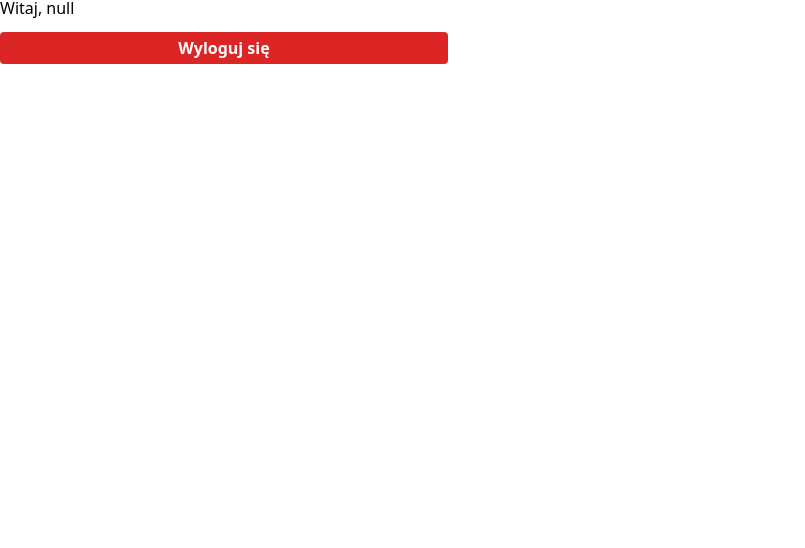
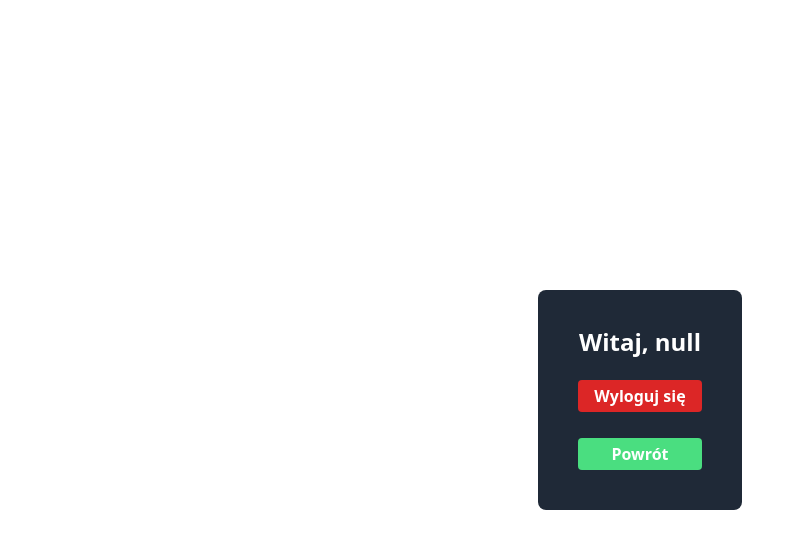
Before and after one commit to Bodia06/project-presentation, a Next.js app: page /profile in a window 1280 px wide. Shown: the top 548 px of the page, without its empty margins (0-805 px from the left). Built offline with nearby package versions, Linux system fonts and the light colour scheme; no server answers.

Commit message:
Create profile page

```diff
--- a/src/app/profile/page.js
+++ b/src/app/profile/page.js
@@ -24,19 +24,28 @@ export default function ProfileUser() {
 	const handleLogout = async () => {
 		await signOut(auth)
 		router.push('/')
-		setUser(null)
+	}
+
+	const handleGlobalPage = () => {
+		router.push('/')
 	}
 
 	return (
-		<div className='max-w-md w-full min-w-[350px]'>
-			<div className=''>
-				<h1 className=''>{`Witaj, ${email}`}</h1>
+		<div className='max-w-md w-full  min-w-[350px] h-screen m-auto flex justify-center items-center'>
+			<div className='flex flex-col justify-center items-center gap-[10px] bg-gray-800 p-[40px] rounded-lg'>
+				<h1 className='text-white font-[600] text-[24px]'>{`Witaj, ${email}`}</h1>
 				<button
 					onClick={handleLogout}
 					className='mt-4 bg-red-600 hover:bg-red-700 text-white font-semibold py-2 px-4 rounded transition duration-300 w-full'
 				>
 					Wyloguj się
 				</button>
+				<button
+					onClick={handleGlobalPage}
+					className='mt-4 bg-green-400 hover:bg-green-500 text-white font-semibold py-2 px-4 rounded transition duration-300 w-full'
+				>
+					Powrót
+				</button>
 			</div>
 		</div>
 	)
--- a/src/data/product.js
+++ b/src/data/product.js
@@ -1,11 +1,13 @@
 const PRODUCTS = [
 	{
+		productCod: 1,
 		name: 'iPhone 15 Pro',
 		price: 4999,
 		imageUrl:
 			'https://www.apple.com/newsroom/images/2023/09/apple-unveils-iphone-15-pro-and-iphone-15-pro-max/tile/Apple-iPhone-15-Pro-lineup-hero-230912.jpg.news_app_ed.jpg',
 	},
 	{
+		productCod: 2,
 		name: 'iPhone 16 Pro',
 		price: 3200,
 		imageUrl:
--- a/src/firebase/config.js
+++ b/src/firebase/config.js
@@ -1,10 +1,11 @@
 import { initializeApp } from 'firebase/app'
-import { getFirestore } from 'firebase/firestore'
 import { getAuth } from 'firebase/auth'
 
 const firebaseConfig = {
 	apiKey: 'AIzaSyCvZDG2jB5BwX12iNcN201GNIwwon5utzk',
 	authDomain: 'project-presentation-6094d.firebaseapp.com',
+	databaseURL:
+		'https://project-presentation-6094d-default-rtdb.europe-west1.firebasedatabase.app',
 	projectId: 'project-presentation-6094d',
 	storageBucket: 'project-presentation-6094d.firebasestorage.app',
 	messagingSenderId: '73452059242',
@@ -12,8 +13,6 @@ const firebaseConfig = {
 }
 
 const app = initializeApp(firebaseConfig)
-const db = getFirestore(app)
-
 const auth = getAuth(app)
 
-export { auth, db }
+export { auth }
```
